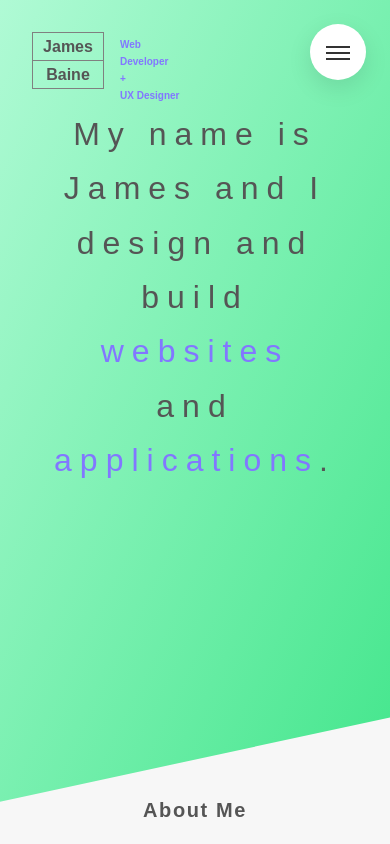
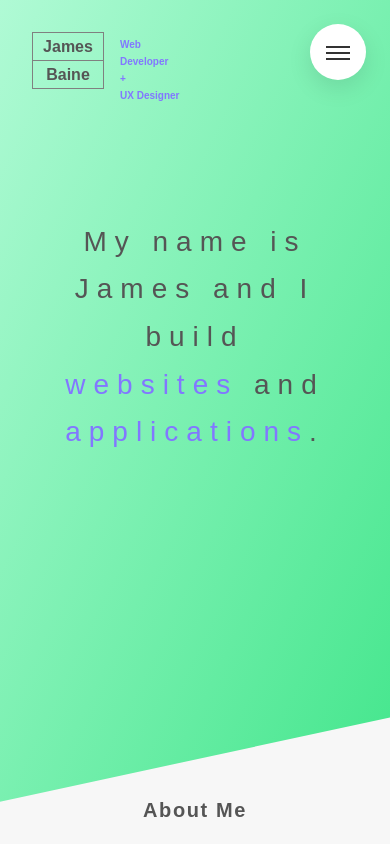
Before and after one commit to JamesBaine/portefeuille, a website: page index.html in a window 390 px wide. Shown: the top 844 px of the page. Drawn offline with nearby package versions, Linux system fonts and the light colour scheme; a web font is replaced by a local one.

Commit message:
header phone response

```diff
--- a/index.html
+++ b/index.html
@@ -77,7 +77,7 @@
 
             <div class="header__text-box">
                 <h1 class="heading-primary">
-                    <span class="heading-primary--main">My name is James and I design and build <span class="heading-primary--accent">websites</span> and <span class="heading-primary--accent">applications</span>.</span>
+                    <span class="heading-primary--main">My name is James and I build <span class="heading-primary--accent">websites</span> and <span class="heading-primary--accent">applications</span>.</span>
                 </h1>
             </div>
         </header>
--- a/sass/base/_typography.scss
+++ b/sass/base/_typography.scss
@@ -23,7 +23,8 @@ body {
 
         @include respond(phone) {
             letter-spacing: 1rem;
-            font-family: 5rem;
+            font-size: 3.5rem;
+            margin-top: 10rem;
         }
         /*
         animation-delay: 3s;
--- a/sass/layout/_header.scss
+++ b/sass/layout/_header.scss
@@ -77,5 +77,7 @@
         left: 50%;
         transform: translate(-50%, -50%);
         text-align: center;
+
+
     }
 }
```
Also changed, not shown: css/style.css.
